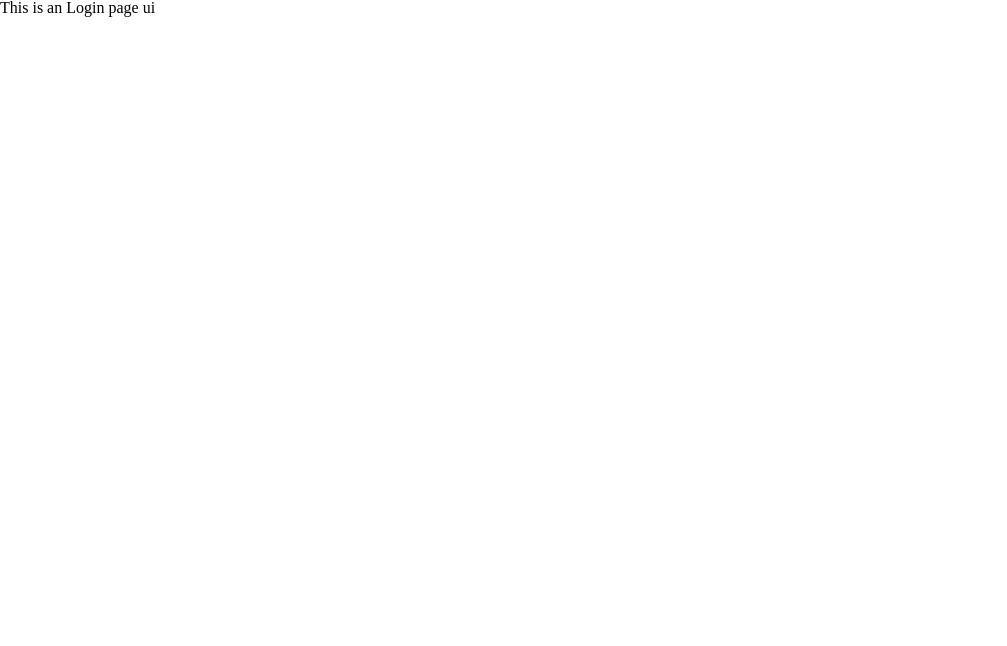
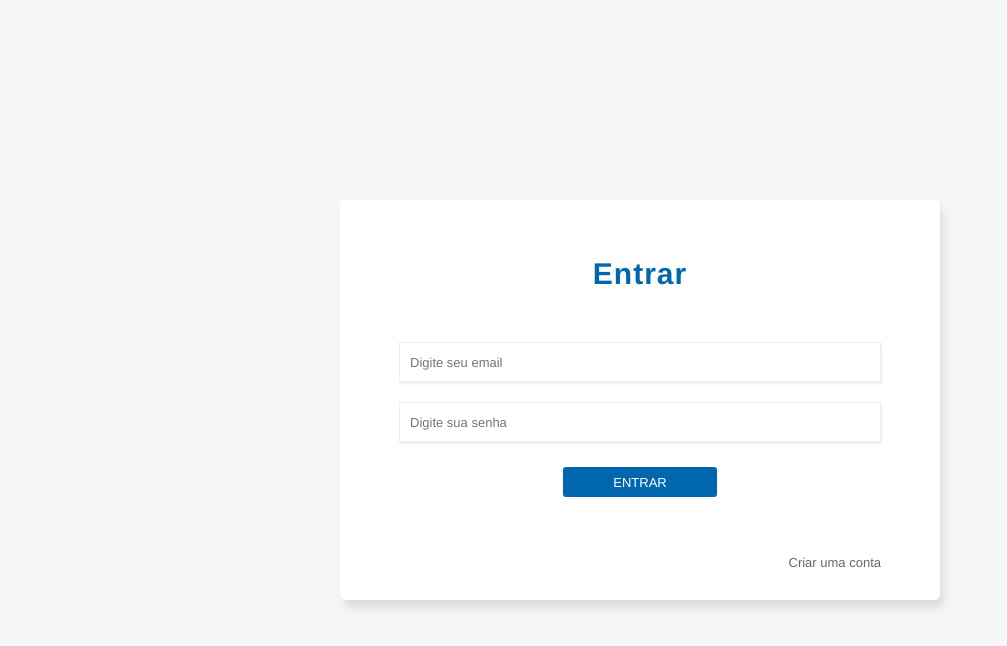
Before and after one commit to renan-prado/blue-finance, a Vue app: page /#/login in a window 1280 px wide. Shown: the top 646 px of the page, without its empty margins (0-1007 px from the left). Built offline with nearby package versions, Linux system fonts and the light colour scheme.

Commit message:
create login ui

```diff
--- a/src/styles/_main.scss
+++ b/src/styles/_main.scss
@@ -1,2 +1,6 @@
 @import './abstracts/';
 @import './layouts/';
+
+body {
+    background-color: $color-grey-light;
+}
--- a/src/styles/abstracts/_mixins.scss
+++ b/src/styles/abstracts/_mixins.scss
@@ -1,4 +1,67 @@
-@mixin button-style {
-    $text-color: lime;
-    color: $text-color;
+@import '../abstracts//variables';
+
+@mixin box-shadow($top, $left, $blur, $size, $color, $inset: false) {
+    @if $inset {
+        -webkit-box-shadow:inset $top $left $blur $size $color;
+        -moz-box-shadow:inset $top $left $blur $size $color;
+        box-shadow:inset $top $left $blur $size $color;
+    } @else {
+        -webkit-box-shadow: $top $left $blur $size $color;
+        -moz-box-shadow: $top $left $blur $size $color;
+        box-shadow: $top $left $blur $size $color;
+    }
 }
+
+@mixin text-title($font-family: $font-family-avenir, $font-size: $font-size-title, $color: $color-text-title, $font-weight: bold, $letter-spacing: 1px) {
+    font-family: $font-family;
+    font-size: $font-size;
+    font-weight: $font-weight;
+    color: $color;
+    letter-spacing: $letter-spacing;
+}
+
+@mixin text-base($font-family: $font-family-avenir, $font-size: $font-size-base, $color: $color-text-base, $font-weight: normal) {
+    font-family: $font-family;
+    font-size: $font-size;
+    font-weight: $font-weight;
+    color: $color;
+    transition: .3s;
+}
+
+@mixin text-link {
+    text-decoration: none;
+    @include text-base;
+}
+
+@mixin text-link-hover {
+    text-decoration: none;
+    @include text-base($color: $color-text-base-opacity);
+}
+
+@mixin input-default {
+    width: 100%;
+    height: 40px;
+    padding: 10px;
+    border: 1px solid #eee;
+    outline: none;
+    @include box-shadow(1px, 2px, 2px, 0, #eee);
+    @include text-base;
+}
+
+@mixin button-default {
+    height: 30px;
+    padding: 0 50px;
+    background-color: $color-primary;
+    border: none;
+    text-transform: uppercase;
+    border-radius: 3px;
+    cursor: pointer;
+    outline: none;
+    transition: .3s;
+
+    @include text-base($color: $color-white);
+
+    &:hover {
+        background-color: $color-primary-opacity;
+    }
+}
--- a/src/styles/abstracts/_variables.scss
+++ b/src/styles/abstracts/_variables.scss
@@ -6,14 +6,20 @@ $color-blue-dark: #192b46;
 
 // neutral colors
 $color-white: #FFFFFF;
-$color-grey-light: rgba(0,0,0,.87);
+$color-grey-light: rgba(25,43,70,.04);
 
 // text colors
 $color-text-base: #626973;
 $color-text-title: #192b46;
 
+// opacity colors
+$color-primary-opacity: #0067afee;
+$color-text-base-opacity: #626973dd;
+
 // font
 $font-family-avenir: 'Avenir', Helvetica, Arial, sans-serif;
+$font-size-title: 30px;
+$font-size-base: 13px;
 
 // breakpoint screen
 $screen-device-mobile: 576px;
--- a/src/styles/layouts/_grid.scss
+++ b/src/styles/layouts/_grid.scss
@@ -1,3 +1,5 @@
+@import '../abstracts//variables';
+
 $grid-gutter: 1%;
 $grid-columns: 12;
 $grid-max: 980px;
@@ -20,3 +22,50 @@ $grid-max: 980px;
     width: 100% / $grid-columns * $i;
   }
 }
+
+.main {
+  width: 100%;
+  display: flex;
+  flex-direction: row;
+  justify-content: center;
+}
+
+// large desktop
+@media screen and (min-width: $screen-device-desktop-large){
+
+  .container {
+    width: $screen-device-desktop-large;
+  }
+}
+
+// desktop device
+@media screen and (min-width: $screen-device-desktop) and (max-width: $screen-device-desktop-large){
+
+  .container {
+    width: $screen-device-desktop;
+  }
+}
+
+// tablet device
+@media screen and (min-width: $screen-device-tablet) and (max-width: $screen-device-desktop){
+
+  .container {
+    width: $screen-device-tablet;
+  }
+}
+
+// mobile device
+@media screen and (min-width: $screen-device-mobile) and (max-width: $screen-device-tablet){
+
+  .container {
+    width: $screen-device-mobile;
+  }
+}
+
+// mobile small device
+@media screen and (max-width: $screen-device-mobile){
+
+  .container {
+    width: 100%;
+  }
+}
--- a/src/styles/pages/login.scss
+++ b/src/styles/pages/login.scss
@@ -0,0 +1,91 @@
+@import '../abstracts//variables';
+@import '../abstracts/mixins';
+
+.login {
+    width: 100%;
+    height: 100vh;
+    display: flex;
+    flex-direction: row;
+    align-items: center;
+    justify-content: center;
+    box-sizing: border-box;
+    padding: 0 10px;
+
+    &__container {
+        display: flex;
+        flex-direction: column;
+        width: 600px;
+        height: 400px;
+        border-radius: 5px;
+        background-color: $color-white;
+        box-sizing: border-box;
+        padding: 0 5%;
+
+        @include box-shadow(4px, 8px, 8px, 0, #ddd);
+    }
+
+    &__header {
+        flex: 2;
+        display: flex;
+        text-align: center;
+        justify-items: center;
+
+        h1 {
+            flex: 1;
+            align-self: flex-end;
+            @include text-title($color: $color-primary);
+        }
+    }
+
+    &__content {
+        flex: 6;
+        display: flex;
+        flex-direction: column;
+        justify-content: center;
+        align-items: center;
+
+        &-section {
+            width: 100%;
+            height: 60px;
+            display: flex;
+            justify-content: center;
+            align-items: center;
+
+            input {
+                @include input-default;
+            }
+
+            button {
+                @include button-default;
+            }
+        }
+    }
+
+    &__footer {
+        flex: 1;
+        display: flex;
+        flex-direction: row;
+        align-items: center;
+        justify-content: flex-end;
+
+        a {
+            align-self: center;
+            text-align: right;
+            padding-bottom: 30px;
+
+            @include text-link;
+
+            &:hover {
+                @include text-link-hover;
+            }
+        }
+    }
+
+    // < mobile
+    @media screen and (max-width: $screen-device-tablet) {
+        &__container {
+            flex: 1;
+            max-height: 400px;
+        }
+    }
+}
--- a/src/views/Login.vue
+++ b/src/views/Login.vue
@@ -1,8 +1,51 @@
+<script>
+/* eslint-disable */
+
+</script>
+
 <template>
-  <div class="about">
-    <h1>This is an Login page ui</h1>
+  <div class="main">
+    <div class="container">
+
+      <div class="login">
+
+        <div class="login__container">
+
+          <!-- Header -->
+          <div class="login__header">
+            <h1> Entrar </h1>
+          </div>
+
+          <!-- Content -->
+          <div class="login__content">
+
+            <div class="login__content-section">
+              <input type="email" placeholder="Digite seu email" />
+            </div>
+
+            <div class="login__content-section">
+              <input type="password" placeholder="Digite sua senha" />
+            </div>
+
+            <div class="login__content-section">
+              <button> Entrar </button>
+            </div>
+
+          </div>
+
+          <!-- Footer -->
+          <div class="login__footer">
+            <router-link to="/signup">Criar uma conta</router-link>
+          </div>
+
+        </div> <!-- ./ login__container -->
+
+      </div> <!-- ./ login -->
+
+    </div> <!-- ./ container -->
   </div>
 </template>
+
 
 <style lang="scss">
   @import "../styles/pages/login";
```
